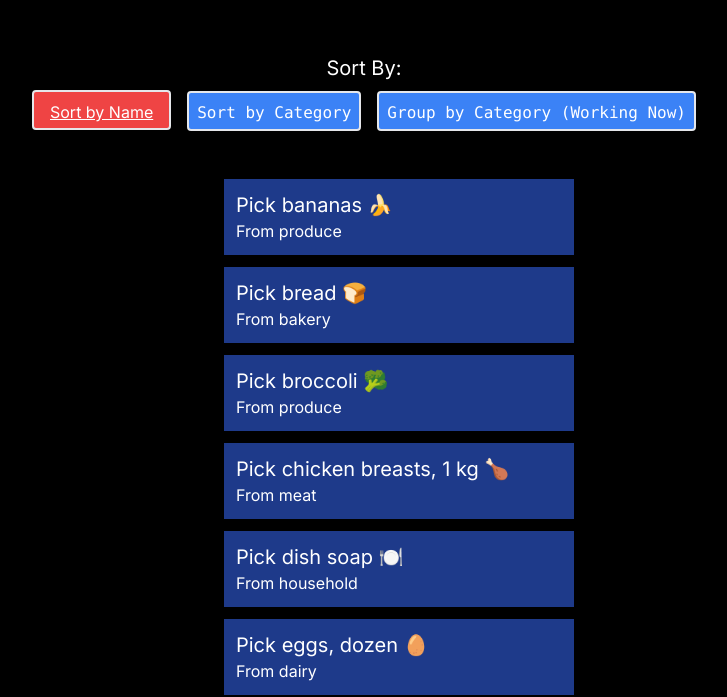
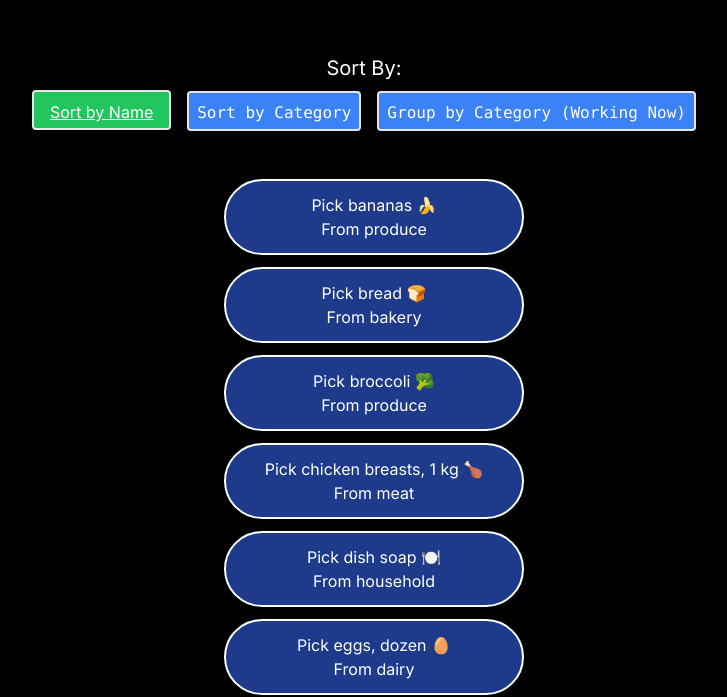
Before and after one commit to karmdesai13/cprg306-assignments, a Next.js app: page /week5 in a window 1280 px wide. Shown: the part 118-815 px from the top of the page, without its empty margins (276-1003 px from the left). Built offline with nearby package versions, Linux system fonts and the light colour scheme.

Commit message:
added css

```diff
--- a/app/week5/item-list.js
+++ b/app/week5/item-list.js
@@ -32,7 +32,7 @@ export default function ItemList() {
           <h1 className="text-xl text-white p-3 h-10">Sort By:</h1>
           <button onClick={() => setSortby("name")}
                 className={`bg-blue-500 text-white p-2 px-4 m-2  hover:bg-orange-500 hover:text-xl  border-2 rounded h-10 font-mon
-                ${ sortby === "name" ? "bg-red-500 underline ": "" }`}
+                ${ sortby === "name" ? "bg-green-500 underline ": "" }`}
                 >Sort by Name
           </button>
           <button onClick={() => setSortby("category")}
@@ -42,7 +42,8 @@ export default function ItemList() {
           </button>
 
           <button onClick={() => {setSortby("group")}}
-                className="bg-blue-500 text-white p-2 m-2 hover-bg-orange-500 border-2 rounded h-10 font-mono">
+                className={`bg-blue-500 text-white p-2 m-2  hover:bg-orange-500 hover:text-xl border-2 rounded h-10 font-mono
+                ${sortby === "group"? "bg-green-500 underline":""}`}>
                 Group by Category (Working Now)
           </button>
 
@@ -50,12 +51,12 @@ export default function ItemList() {
 
 
         {sortby==="group"?(
-            <div className="m-4">
+            <div className="m-4 ">
                 {Object.entries(groupedItems).map(([category, items]) => (
                     <div key={category} className="">
 
-                        <ul>
-                            <h3 className="capitalize text-2xl">{category}</h3>
+                        <ul className="">
+                            <h3 className="capitalize text-2xl ">{category} :</h3>
                             {items.map((item) => (
                                 <li key={item.id} className="bg-blue-800
                                 m-4 w-[270px] text-xl border-[2px]
@@ -70,10 +71,10 @@ export default function ItemList() {
         ):(<ul className="m-10">
             {sortedItems.map((item) => (
                 <li key={item.id} className="m-3 bg-blue-900 p-3
-                 w-[350px] ml-[300px] hover:bg-orange-500
-                 hover:">
-                    <p className="text-xl"> Pick {item.name}</p>
-                    <p className=""> From {item.category}</p>
+                w-[300px] ml-[300px] hover:bg-orange-500
+                border-[2px] border-white rounded-full text-center hover:text-2xl">
+                    <p className="">Pick {item.name}</p>
+                    <p className="">From {item.category}</p>
                 </li>
             ))}
         </ul>)}
```
